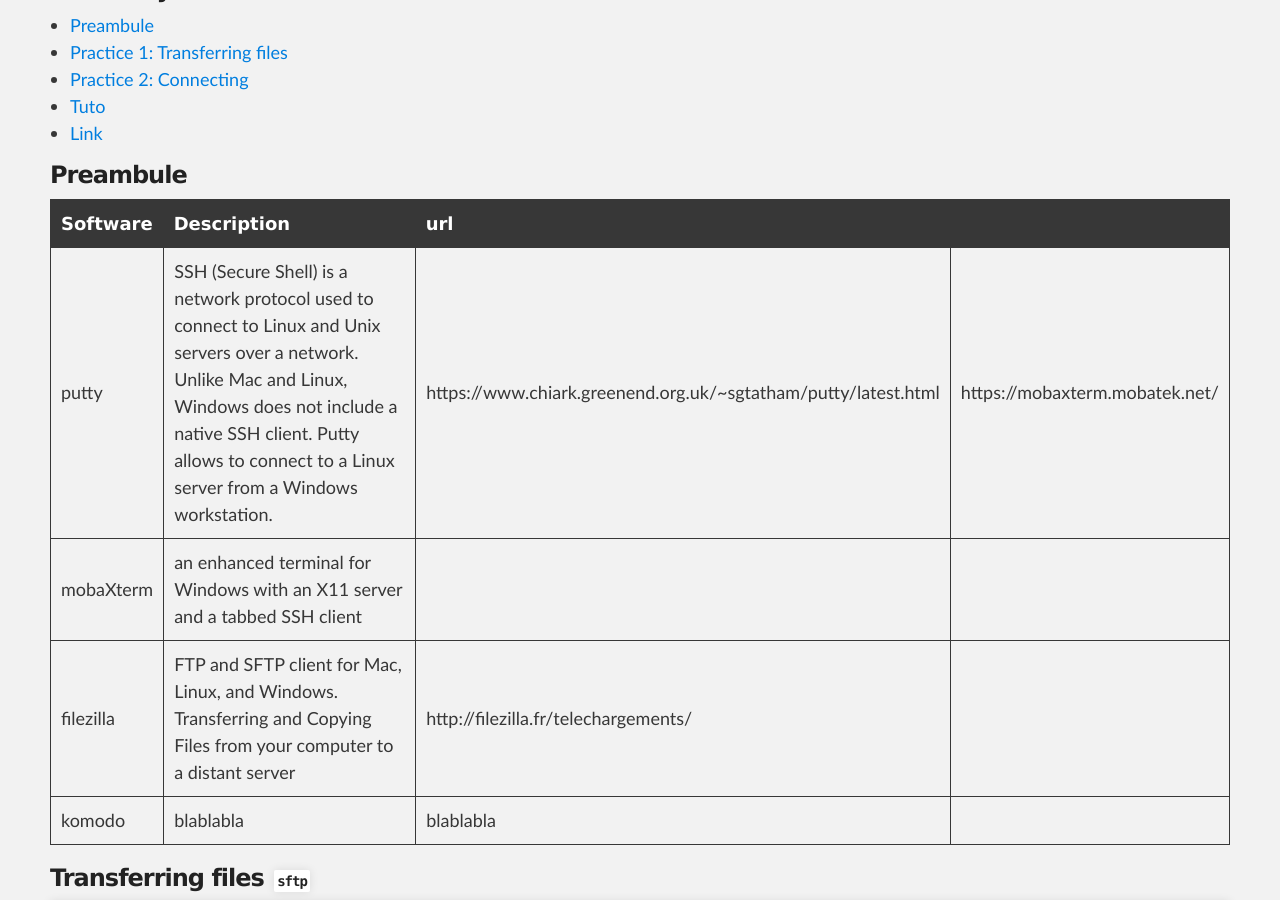
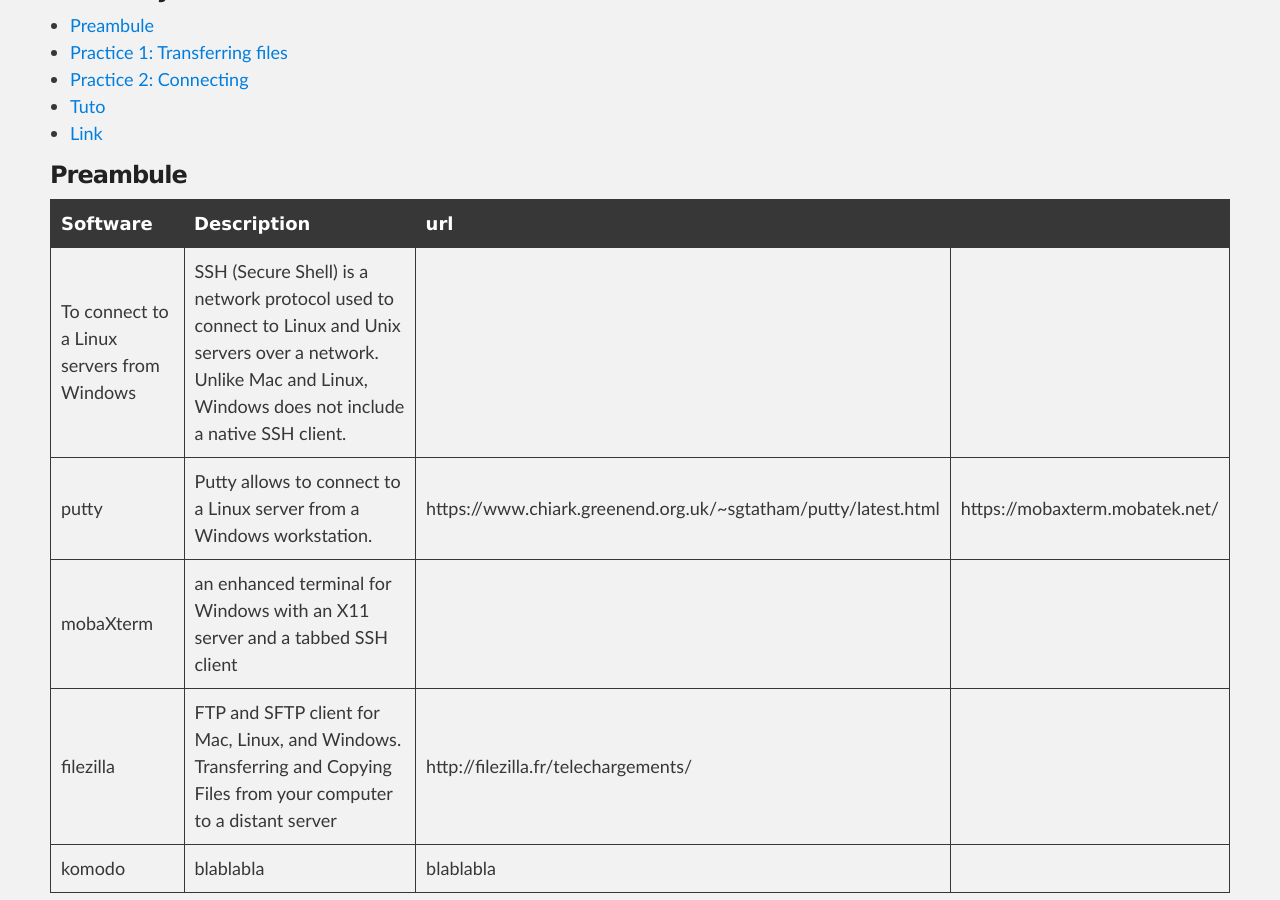
Before and after one commit to SouthGreenPlatform/trainings, a Jekyll site: the page built from _pages/linux/linuxPractice.md, in a window 1280 px wide and 900 px high, scrolled down 466 px. Built offline with Jekyll 4.4.1, drawn with Linux system fonts in a browser that asks for light colours; nearby versions of some CDN libraries.

Commit message:
Update linuxPractice.md

```diff
--- a/_pages/linux/linuxPractice.md
+++ b/_pages/linux/linuxPractice.md
@@ -27,7 +27,8 @@
 
 | Software  | Description | url |
 | :------------- | :------------- | :------------- |
-| putty | SSH (Secure Shell) is a network protocol used to connect to Linux and Unix servers over a network. Unlike Mac and Linux, Windows does not include a native SSH client. Putty allows to  connect to a Linux server from a Windows workstation.   | https://www.chiark.greenend.org.uk/~sgtatham/putty/latest.html| https://mobaxterm.mobatek.net/ |
+| To connect to a Linux servers from Windows | SSH (Secure Shell) is a network protocol used to connect to Linux and Unix servers over a network. Unlike Mac and Linux, Windows does not include a native SSH client. |
+| putty | Putty allows to  connect to a Linux server from a Windows workstation.   | https://www.chiark.greenend.org.uk/~sgtatham/putty/latest.html| https://mobaxterm.mobatek.net/ |
 | mobaXterm |an enhanced terminal for Windows with an X11 server and a tabbed SSH client
 | filezilla |  FTP and SFTP client for Mac, Linux, and Windows. Transferring and Copying Files from your computer to a distant server | http://filezilla.fr/telechargements/  |
 | komodo|  blablabla  | blablabla |
```
